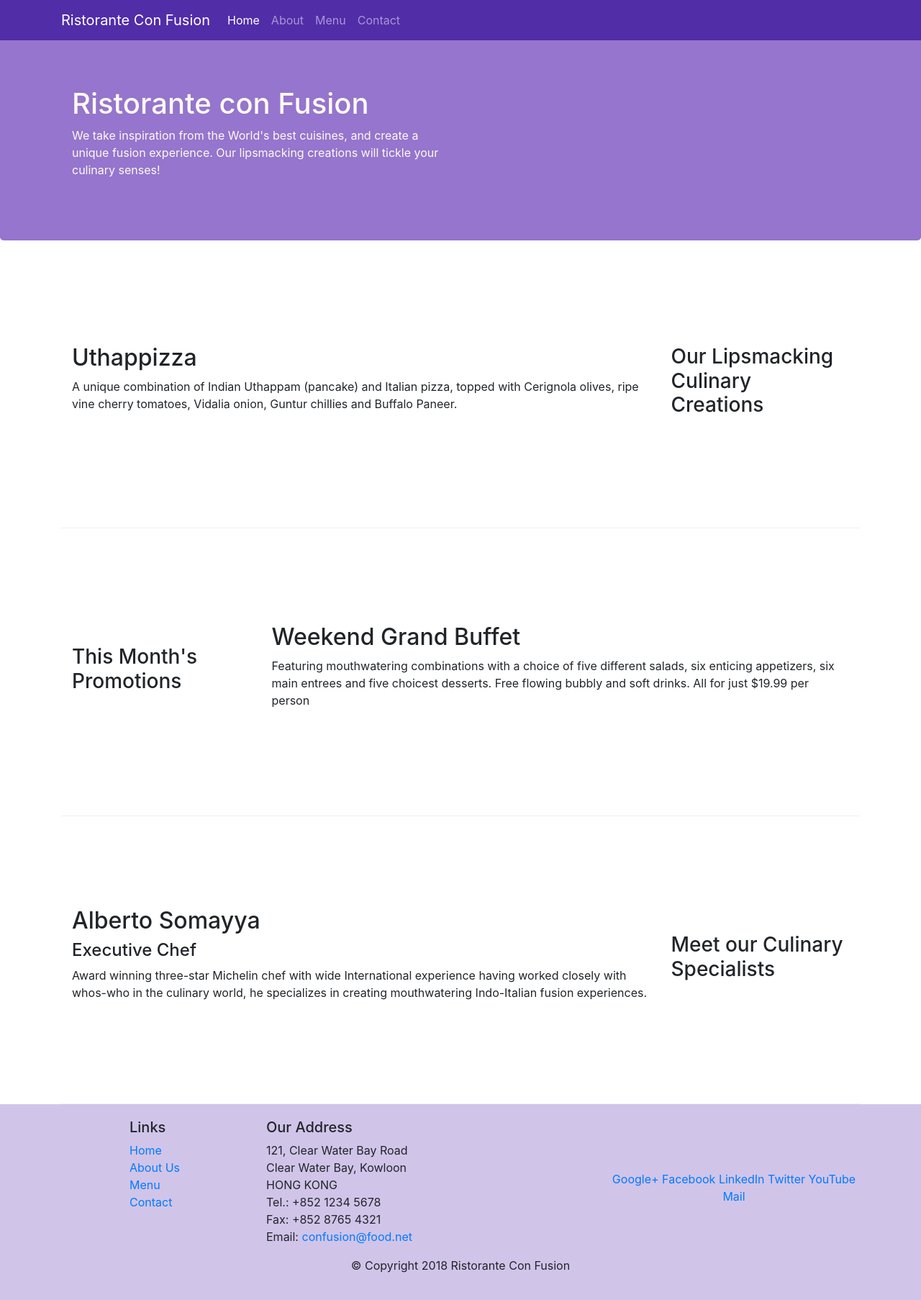
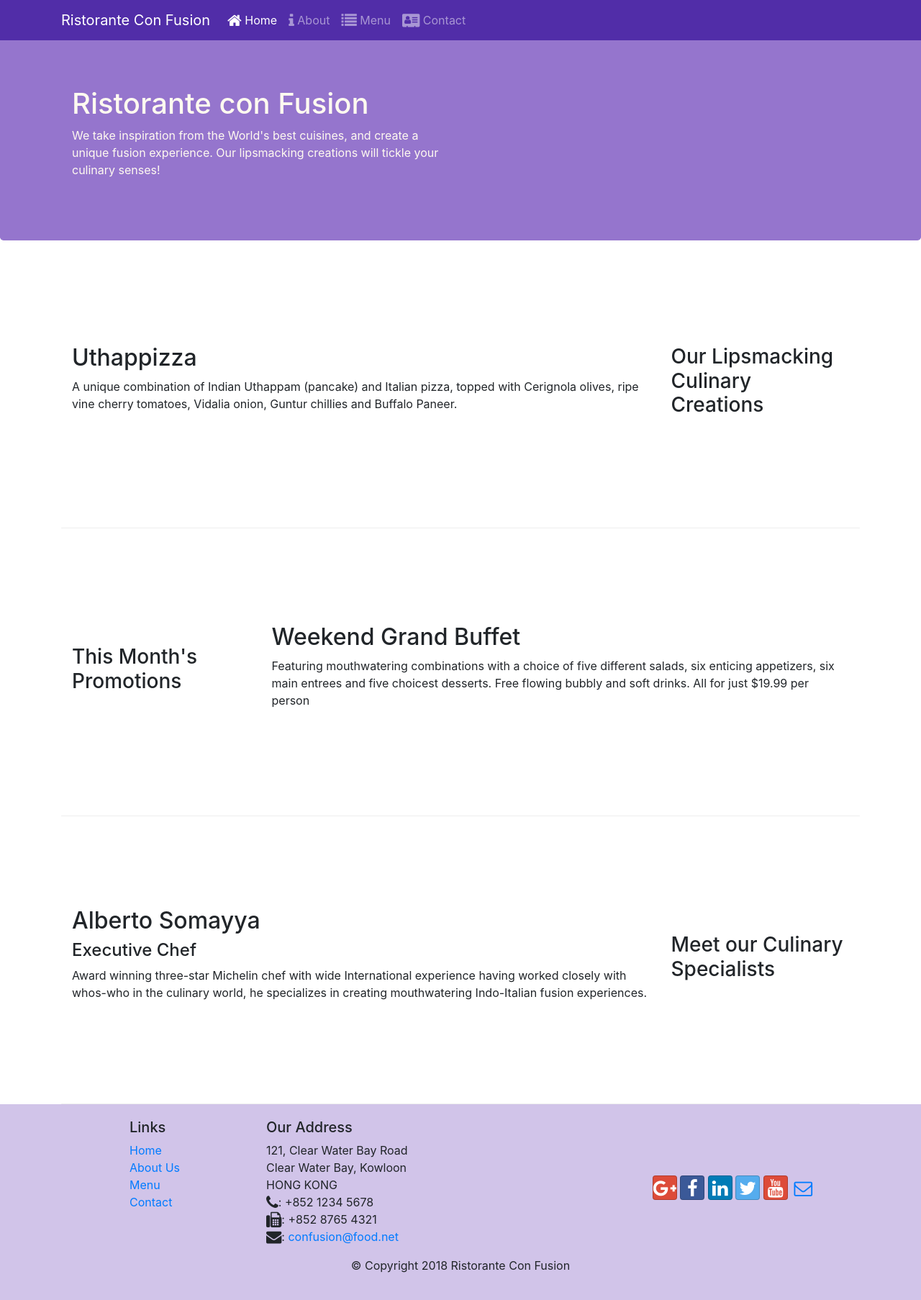
Before and after one commit to tkalejandro/conFusion, a website: page index.html in a window 1280 px wide. Shown: the whole page at 72% size. Drawn offline with nearby package versions, Linux system fonts and the light colour scheme.

Commit message:
Icons and Fonts

```diff
--- a/index.html
+++ b/index.html
@@ -9,6 +9,8 @@
 
      <!-- Bootstrap CSS -->
      <link rel="stylesheet" href="node_modules/bootstrap/dist/css/bootstrap.min.css">
+     <link rel="stylesheet" href="node_modules/font-awesome/css/font-awesome.min.css">
+     <link rel="stylesheet" href="node_modules/bootstrap-social/bootstrap-social.css">
      <link rel="stylesheet" href="css/styles.css">
     <title>Ristorante Con Fusion</title>
 </head>
@@ -24,10 +26,10 @@
             <a href="./index.html" class="navbar-brand">Ristorante Con Fusion</a>
             <div class="collapse navbar-collapse" id="Navbar">
                 <ul class="navbar-nav mr-auto">
-                    <li class="nav-item active"><a href="./index.html" class="nav-link">Home</a></li>
-                    <li class="nav-item"><a href="./aboutUs.html" class="nav-link">About</a></li>
-                    <li class="nav-item"><a href="#" class="nav-link">Menu</a></li>
-                    <li class="nav-item"><a href="#" class="nav-link">Contact</a></li>
+                    <li class="nav-item active"><a href="./index.html" class="nav-link"><span class="fa fa-home fa-lg"></span> Home</a></li>
+                    <li class="nav-item"><a href="./aboutUs.html" class="nav-link"><span class="fa fa-info fa-lg"></span> About</a></li>
+                    <li class="nav-item"><a href="#" class="nav-link"><span class="fa fa-list fa-lg"></span> Menu</a></li>
+                    <li class="nav-item"><a href="#" class="nav-link"><span class="fa fa-address-card fa-lg"></span> Contact</a></li>
                 </ul>
             </div>
         </div>
@@ -90,7 +92,7 @@
                 <div class="col-4 offset-1 col-sm-2">
                     <h5>Links</h5>
                     <ul class="list-unstyled">
-                        <li><a href="#">Home</a></li>
+                        <li><a href="./index.html">Home</a></li>
                         <li><a href="./aboutUs.html">About Us</a></li>
                         <li><a href="#">Menu</a></li>
                         <li><a href="#">Contact</a></li>
@@ -102,19 +104,19 @@
 		              121, Clear Water Bay Road<br>
 		              Clear Water Bay, Kowloon<br>
 		              HONG KONG<br>
-		              Tel.: +852 1234 5678<br>
-		              Fax: +852 8765 4321<br>
-		              Email: <a href="mailto:confusion@food.net">confusion@food.net</a>
+		              <i class="fa fa-phone fa-lg"></i>: +852 1234 5678<br>
+		              <i class="fa fa-fax fa-lg"></i>: +852 8765 4321<br>
+		              <i class="fa fa-envelope fa-lg"></i>: <a href="mailto:confusion@food.net">confusion@food.net</a>
 		           </address>
                 </div>
                 <div class="col-12 col-sm-4 align-self-center">
                     <div class="text-center">
-                        <a href="http://google.com/+">Google+</a>
-                        <a href="http://www.facebook.com/profile.php?id=">Facebook</a>
-                        <a href="http://www.linkedin.com/in/">LinkedIn</a>
-                        <a href="http://twitter.com/">Twitter</a>
-                        <a href="http://youtube.com/">YouTube</a>
-                        <a href="mailto:">Mail</a>
+                        <a href="http://google.com/+" class="btn btn-social-icon btn-google"><i class="fa fa-google-plus fa-lg"></i></a>
+                        <a href="http://www.facebook.com/profile.php?id=" class="btn btn-social-icon btn-facebook"><i class="fa fa-facebook fa-lg"></i></a>
+                        <a href="http://www.linkedin.com/in/" class="btn btn-social-icon btn-linkedin"><i class="fa fa-linkedin fa-lg"></i></a>
+                        <a href="http://twitter.com/" class="btn btn-social-icon btn-twitter"><i class="fa fa-twitter fa-lg"></i></a>
+                        <a href="http://youtube.com/" class="btn btn-social-icon btn-google"><i class="fa fa-youtube fa-lg"></i></a>
+                        <a href="mailto:" class="btn btn-social-icon"><i class="fa fa-envelope-o fa-lg"></i></a>
                     </div>
                 </div>
            </div>
--- a/package.json
+++ b/package.json
@@ -15,6 +15,8 @@
   },
   "dependencies": {
     "bootstrap": "^4.0.0",
+    "bootstrap-social": "^5.1.1",
+    "font-awesome": "^4.7.0",
     "jquery": "^3.3.1",
     "popper.js": "^1.12.9"
   }
```
Also changed, not shown: aboutUs.html (+12 -11 lines), 1 other file.
